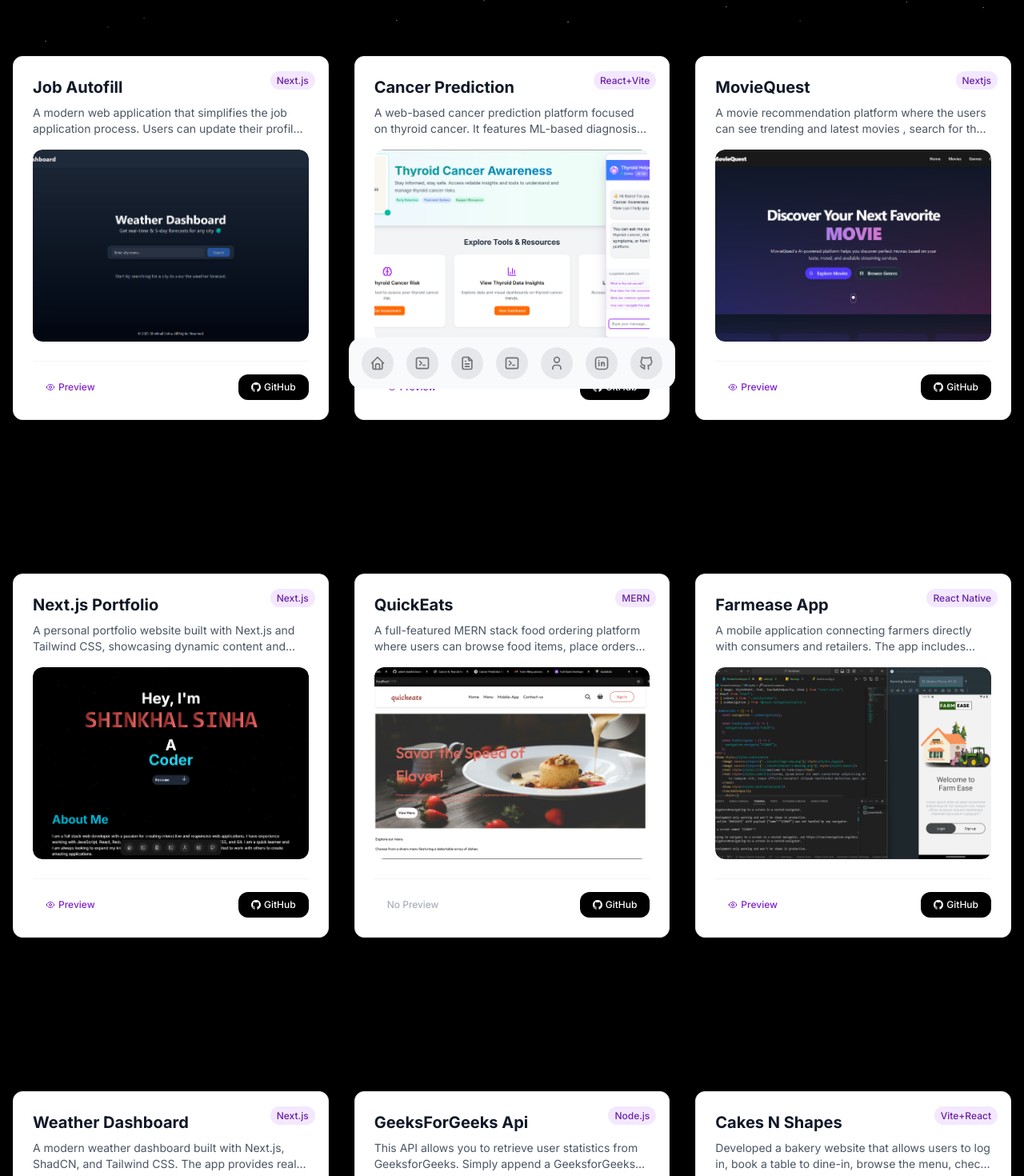
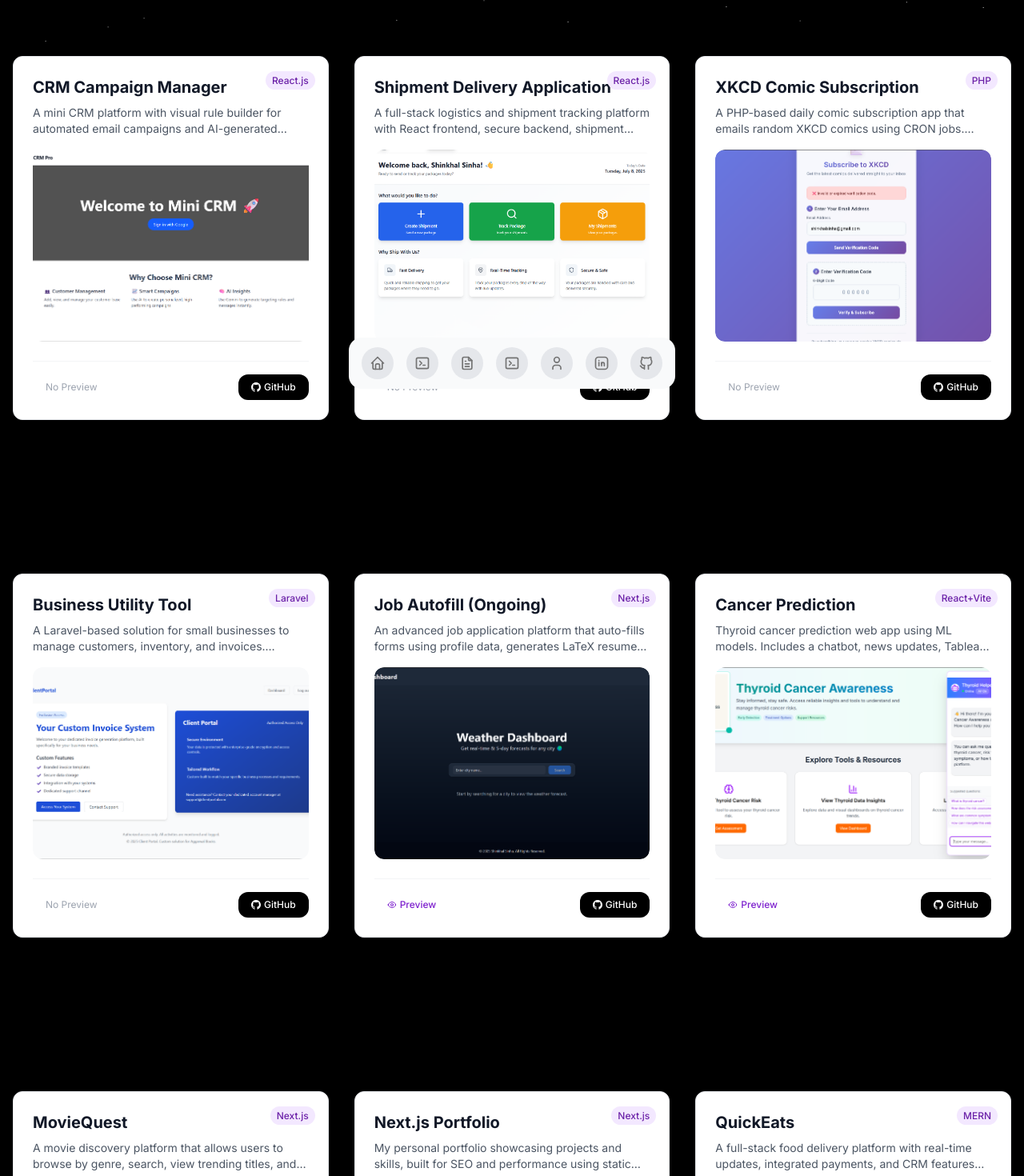
Before and after one commit to Shinkhal/Nextjs-Portfolio, a Next.js app: page /projects in a window 1280 px wide. Shown: the part 298-1768 px from the top of the page at 80% size. Built offline with nearby package versions, Linux system fonts and the light colour scheme.

Commit message:
added new details and updated existing records

```diff
--- a/src/details.js
+++ b/src/details.js
@@ -1,3 +1,4 @@
+import { Trophy, Code, Star, HeartHandshake, GraduationCap } from 'lucide-react';
 
 // Enter your Personal Details here
 export const personalDetails = {
@@ -20,6 +21,13 @@
 
 // Enter your Work Experience here
 export const workDetails = [
+  {
+    Position: "React Developer Intern",
+    Company: "Celebal Technologies",
+    Location: "Remote",
+    Type: "Internship",
+    Duration: "May 2025 - July 2025",
+  },
   {
     logo: '/assets/placeholder.png',
     Position: "Ai Trainer ",
@@ -226,9 +234,41 @@
 // Enter your Project Details here
 export const projectDetails = [
   {
-    title: "Job Autofill",
+    title: "CRM Campaign Manager",
+    image: "/assets/projects/project17.png",
+    description: `A mini CRM platform with visual rule builder for automated email campaigns and AI-generated performance tips using Gemini API. Includes campaign creation, user segmentation, and growth insights.`,
+    techstack: "React.js, Node.js, MongoDB, SMTP, Google Gemini API",
+    previewLink: "",
+    githubLink: "https://github.com/Shinkhal/Mini-CRM",
+  },
+  {
+    title: "Shipment Delivery Application",
+    image: "/assets/projects/project18.png",
+    description: `A full-stack logistics and shipment tracking platform with React frontend, secure backend, shipment status tracking, PDF invoice generation, and Razorpay payment integration. Users can download or mail shipment receipts.`,
+    techstack: "React.js, Node.js, MongoDB, Razorpay, Brevo SMTP",
+    previewLink: "",
+    githubLink: "https://github.com/Shinkhal/Shipment-Delivery-App",
+  },
+  {
+    title: "XKCD Comic Subscription",
+    image: "/assets/projects/project19.png",
+    description: `A PHP-based daily comic subscription app that emails random XKCD comics using CRON jobs. Features include email verification and an unsubscribe mechanism.`,
+    techstack: "PHP, MySQL, CRON Jobs, PHPMailer",
+    previewLink: "",
+    githubLink: "https://github.com/Shinkhal/xkcd-subscription",
+  },
+  {
+    title: "Business Utility Tool",
+    image: "/assets/projects/project16.png",
+    description: `A Laravel-based solution for small businesses to manage customers, inventory, and invoices. Features invoice generation, mailing, printing, and download capabilities.`,
+    techstack: "Laravel, MySQL, Blade, Bootstrap, SMTP",
+    previewLink: "",
+    githubLink: "https://github.com/Shinkhal/Business-Utility-Tool",
+  },
+  {
+    title: "Job Autofill (Ongoing)",
     image: "/assets/projects/project14.png",
-    description: `A modern web application that simplifies the job application process. Users can update their profile once, and the platform auto-fills job applications, generates LaTeX resumes with multiple templates, and includes a light/dark mode toggle.`,
+    description: `An advanced job application platform that auto-fills forms using profile data, generates LaTeX resumes with ATS feedback from OpenAI, and supports dark/light mode toggle.`,
     techstack: "Next.js, TypeScript, Tailwind CSS, shadcn/ui, Firebase, MongoDB, OpenAI API",
     previewLink: "https://autofill-job.vercel.app/",
     githubLink: "https://github.com/Shinkhal/autofill",
@@ -236,84 +276,67 @@
   {
     title: "Cancer Prediction",
     image: "/assets/projects/project13.png",
-    description: `A web-based cancer prediction platform focused on thyroid cancer. It features ML-based diagnosis using user input, real-time news updates, a Tableau dashboard, and an AI-powered chatbot for information. Users can also leave testimonials and subscribe to newsletters.`,
-    techstack: "React+Vite, Tailwind CSS, shadcn/ui, Python, Scikit-learn, Firebase, Tableau, NewsAPI",
+    description: `Thyroid cancer prediction web app using ML models. Includes a chatbot, news updates, Tableau dashboard, and newsletter subscription.`,
+    techstack: "React+Vite, Tailwind CSS, Python, Scikit-learn, Firebase, Tableau, NewsAPI",
     previewLink: "https://thyroidcancer.vercel.app/",
     githubLink: "https://github.com/Shinkhal/Cancer-Prediction",
   },
   {
     title: "MovieQuest",
-    image: '/assets/projects/project8.png',
-    description: `A movie recommendation platform where the users can see trending and latest movies , search for their fav movie and stream it or Pick a movie from different genres to watch`,
-    techstack: "Nextjs, Tailwind CSS, Typescript",
+    image: "/assets/projects/project8.png",
+    description: `A movie discovery platform that allows users to browse by genre, search, view trending titles, and explore individual movie details.`,
+    techstack: "Next.js, Tailwind CSS, TypeScript",
     previewLink: "https://movies-quest.vercel.app/",
     githubLink: "https://github.com/Shinkhal/Movie-Quest",
   },
   {
     title: "Next.js Portfolio",
-    image: '/assets/projects/project9.png',
-    description: `A personal portfolio website built with Next.js and Tailwind CSS, showcasing dynamic content and optimized for SEO and performance.`,
+    image: "/assets/projects/project9.png",
+    description: `My personal portfolio showcasing projects and skills, built for SEO and performance using static optimization.`,
     techstack: "Next.js, Tailwind CSS",
     previewLink: "https://nextjs-portfolio.vercel.app/",
     githubLink: "https://github.com/Shinkhal/Nextjs-Portfolio",
   },
   {
     title: "QuickEats",
-    image: "/assets/projects/project15.png", // Replace with the actual image path
-    description: `A full-featured MERN stack food ordering platform where users can browse food items, place orders with integrated payments, and receive real-time updates via email. It also includes a powerful admin dashboard for order management, lead tracking, CRM insights, inventory control, and email-based communication with users using an SMTP server.`,
+    image: "/assets/projects/project15.png",
+    description: `A full-stack food delivery platform with real-time updates, integrated payments, and CRM features like order management and email automation.`,
     techstack: "MERN, JWT, SMTP, Payment Gateway",
     githubLink: "https://github.com/Shinkhal/QuickEats",
   },
   {
     title: "Farmease App",
-    image: '/assets/projects/project10.png',
-    description: `A mobile application connecting farmers directly with consumers and retailers. The app includes AI/ML features to enhance user experience and optimize operations.`,
+    image: "/assets/projects/project10.png",
+    description: `Smart India Hackathon finalist app connecting farmers to consumers and retailers. Features location-based ordering and AI/ML enhancements.`,
     techstack: "React Native, Node.js, MongoDB, JWT",
     previewLink: "https://farmease-app.com/",
     githubLink: "https://github.com/Shinkhal/Farmease",
   },
   {
     title: "Weather Dashboard",
-    image: "/assets/projects/project14.png", // Replace with the actual image path
-    description: `A modern weather dashboard built with Next.js, ShadCN, and Tailwind CSS. The app provides real-time current weather and 5-day forecasts using the OpenWeatherMap API. Features include dark/light mode toggle, recent search history (last 5 searches), and a responsive, modern UI.`,
-    techstack: "Next.js, Tailwind CSS, ShadCN/UI, OpenWeatherMap API, next-themes, localStorage",
+    image: "/assets/projects/project14.png",
+    description: `Real-time weather app with 5-day forecast, recent search history, dark/light mode, and responsive UI.`,
+    techstack: "Next.js, Tailwind CSS, ShadCN, OpenWeatherMap API",
     previewLink: "https://weather-dashboard-navy-tau.vercel.app/",
     githubLink: "https://github.com/Shinkhal/Weather-Dashboard",
   },
   {
-    title: "GeeksForGeeks Api",
-    image: '/assets/projects/project7.png',
-    description: `This API allows you to retrieve user statistics from GeeksforGeeks. Simply append a GeeksforGeeks username to the URL to get detailed stats for that user.`,
+    title: "GeeksForGeeks API",
+    image: "/assets/projects/project7.png",
+    description: `Node.js-based API to fetch GeeksforGeeks user stats using Puppeteer.`,
     techstack: "Node.js, Express.js, Puppeteer",
     previewLink: "https://gfg-api-bjiu.onrender.com",
     githubLink: "https://github.com/Shinkhal/gfg_api",
   },
   {
     title: "Cakes N Shapes",
-    image: '/assets/projects/project11.png',
-    description: `Developed a bakery website that allows users to log in, book a table to dine-in, browse the menu, check prices, and view bakery details.`,
+    image: "/assets/projects/project11.png",
+    description: `Bakery website with table booking, menu, pricing, and bakery details.`,
     techstack: "Vite+React, Node.js, MongoDB, JWT",
-    previewLink: "https://dwija-bake-studio.store/", // Provide the preview link
+    previewLink: "https://dwija-bake-studio.store/",
     githubLink: "https://github.com/Shinkhal/Cakes-N-Shape",
   },
-  {
-    title: "KeyDrive (Car Rental Website)",
-    image: '/assets/projects/project12.png',  // Replace with actual image path
-    description: `A car rental website built with PHP, allowing users to browse available cars, make reservations, and manage bookings.`,
-    techstack: "PHP, MySQL, HTML, CSS",
-    previewLink: "", // Provide the preview link
-    githubLink: "https://github.com/Shinkhal/Car-rental",
-  },
-  {
-    title: "Restaurant Table Booking",
-    image: '/assets/projects/project2.png',
-    description: `Created a streamlined Restaurant Table Booking Website for convenient reservation management and other services of the restaurant with proper validation and authentication.`,
-    techstack: "MERN Stack",
-    previewLink: "https://cusine.feista-flavours.infinityfreeapp.com",
-    githubLink: "https://github.com/Shinkhal/Feista-Flavours",
-  },
-
-  {
+    {
     title: "Portfolio",
     image: '/assets/projects/project1.png',
     description: `Discover my portfolio—an interactive showcase of projects, skills, and contact information. Explore live project previews and GitHub repositories to see my work in action.`,
@@ -321,48 +344,59 @@
     previewLink: "https://apurwasharma.site/",
     githubLink: "https://github.com/Web-Dev-Protfolio",
   },
-
   {
-    title: "Restaurant Frontend",
-    image: '/assets/projects/project3.png',
-    description: `Project for Meta Capstone where Developed an intuitive Frontend website for seamless online meal selection and food delivery.`,
+    title: "KeyDrive (Car Rental)",
+    image: "/assets/projects/project12.png",
+    description: `Car rental web app with reservation and booking management.`,
+    techstack: "PHP, MySQL, HTML, CSS",
+    githubLink: "https://github.com/Shinkhal/Car-rental",
+  },
+  {
+    title: "Restaurant Table Booking",
+    image: "/assets/projects/project2.png",
+    description: `Dining reservation app with auth and validation.`,
+    techstack: "MERN Stack",
+    previewLink: "https://cusine.feista-flavours.infinityfreeapp.com",
+    githubLink: "https://github.com/Shinkhal/Feista-Flavours",
+  },
+  {
+    title: "Restaurant Frontend (Meta Capstone)",
+    image: "/assets/projects/project3.png",
+    description: `Frontend-only food ordering interface for Meta Capstone project.`,
     techstack: "React.js",
     githubLink: "https://github.com/Shinkhal/shinkhal.github.io/tree/main",
-    previewLink: "", // Provide a placeholder if there's no preview link
   },
   {
     title: "Global Craft Hub",
     image: "/assets/projects/project0.png",
-    description: `A responsive e-commerce platform showcasing unique crafts from around the world. Features include a homepage with featured crafts, an about page detailing the mission and values, a shop page to browse and explore available crafts, a cart page to manage items, a login page for personalized access, and a contact page for inquiries.`,
+    description: `Static e-commerce platform to showcase handmade crafts with homepage, cart, shop, and contact.`,
     techstack: "HTML, CSS, JavaScript",
-    previewLink: "https://global-craft-hub.netlify.app/", // Replace with actual deployment link if available
+    previewLink: "https://global-craft-hub.netlify.app/",
     githubLink: "https://github.com/Shinkhal/global-craft-hub",
   },
   {
     title: "UMS Website",
-    image: '/assets/projects/project4.png',
-    description: `Crafted a user-friendly University Management System website. A comprehensive university student portal to view teacher messages, academic updates, timetable, fees, assignments, attendance, and more.`,
-    techstack: "HTML/CSS, JavaScript",
+    image: "/assets/projects/project4.png",
+    description: `University management portal for students to access academic and campus info.`,
+    techstack: "HTML, CSS, JavaScript",
     githubLink: "https://github.com/Shinkhal/UMS",
-    previewLink: "",
   },
   {
-    title: "Logos And Posters",
-    image: '/assets/projects/project5.png',
-    description: `Designed logos and posters using Adobe Photoshop, Canva, Illustrator, InDesign, and Lightroom.`,
-    techstack: "Adobe Photoshop, Canva, Illustrator, InDesign, Lightroom",
+    title: "Logos and Posters",
+    image: "/assets/projects/project5.png",
+    description: `Graphic design portfolio with logos, posters, and branding made in Photoshop, Illustrator, Canva.`,
+    techstack: "Photoshop, Illustrator, InDesign, Canva, Lightroom",
     previewLink: "https://drive.google.com/drive/folders/1jdHNNNcYe-zQWCYMmqPooEKV4GwiPJ3f?usp=sharing",
-    githubLink: "", // Provide a placeholder if there's no GitHub link
   },
   {
     title: "MCU Illustrations",
-    image: '/assets/projects/project6.png',
-    description: `Created some illustration designs based on the characters of the Marvel Cinematic Universe (MCU).`,
-    techstack: "Adobe Photoshop, Illustrator",
+    image: "/assets/projects/project6.png",
+    description: `Digital illustrations based on Marvel Cinematic Universe characters.`,
+    techstack: "Photoshop, Illustrator",
     previewLink: "https://drive.google.com/drive/folders/1jdHNNNcYe-zQWCYMmqPooEKV4GwiPJ3f?usp=sharing",
-    githubLink: "", // Provide a placeholder if there's no GitHub link
-  }
+  },
 ];
+
 
 
 export const profileLinks = [
@@ -407,3 +441,51 @@
     icon: 'FaStackOverflow',
   },
 ];
+
+export const achievements = [
+  {
+    id: 1,
+    title: "Smart India Hackathon Finalist",
+    description: "Ranked among the top 50 teams in college for Smart India Hackathon 2024 with the Farmease app aimed at connecting farmers to consumers and retailers.",
+    icon: Trophy,
+    year: "2024",
+    color: "text-yellow-400",
+    bgColor: "bg-yellow-400/10"
+  },
+  {
+    id: 2,
+    title: "Open Source Contributor",
+    description: "Contributed pull requests to 2–3 Apache GitHub repositories, actively supporting open-source development and collaboration.",
+    icon: Code,
+    year: "2024",
+    color: "text-green-400",
+    bgColor: "bg-green-400/10"
+  },
+  {
+    id: 3,
+    title: "Top Performer on HackerRank",
+    description: "Earned a 5-star badge in Problem Solving on HackerRank, demonstrating consistent DSA and algorithmic skills.",
+    icon: Star,
+    year: "2023",
+    color: "text-blue-400",
+    bgColor: "bg-blue-400/10"
+  },
+  {
+    id: 4,
+    title: "Volunteering & Community Work",
+    description: "Organized blood donation camps in collaboration with NGOs to support healthcare efforts in underprivileged communities.",
+    icon: HeartHandshake,
+    year: "2023",
+    color: "text-pink-400",
+    bgColor: "bg-pink-400/10"
+  },
+  {
+    id: 5,
+    title: "Super 30 Member",
+    description: "Selected as part of the prestigious Super 30 program, receiving focused training in engineering entrance preparation and problem-solving.",
+    icon: GraduationCap,
+    year: "2020",
+    color: "text-emerald-400",
+    bgColor: "bg-emerald-400/10"
+  }
+];
```
